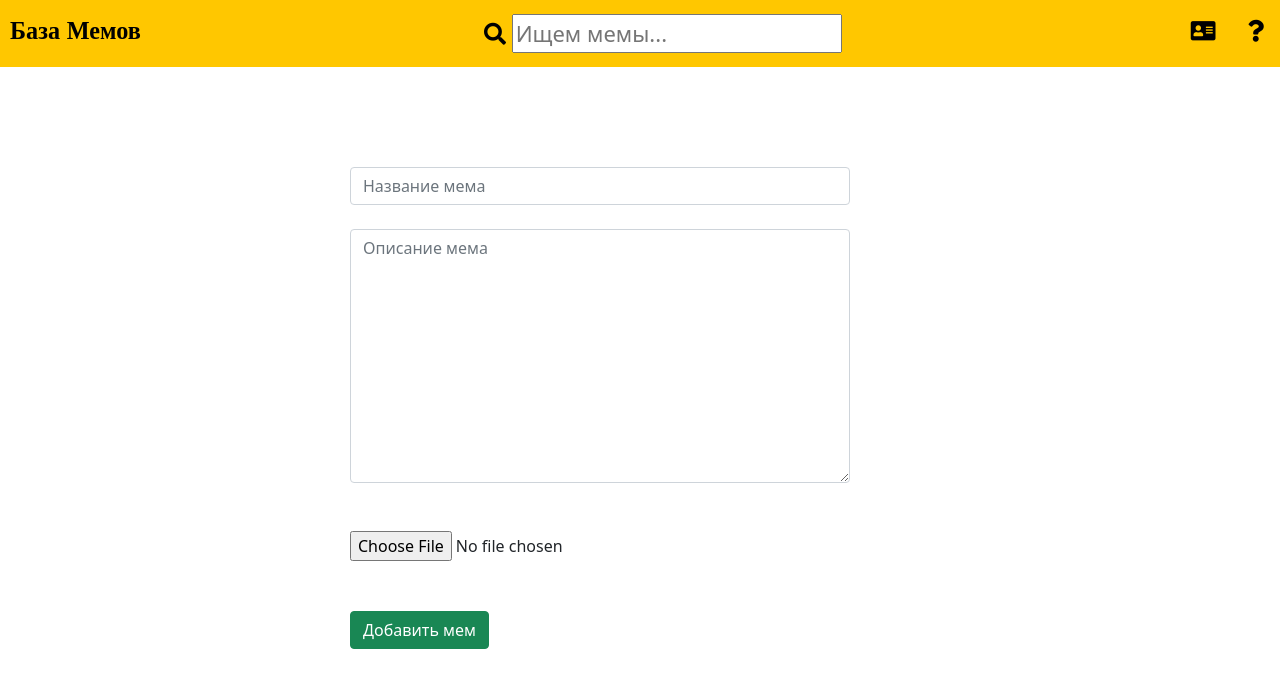
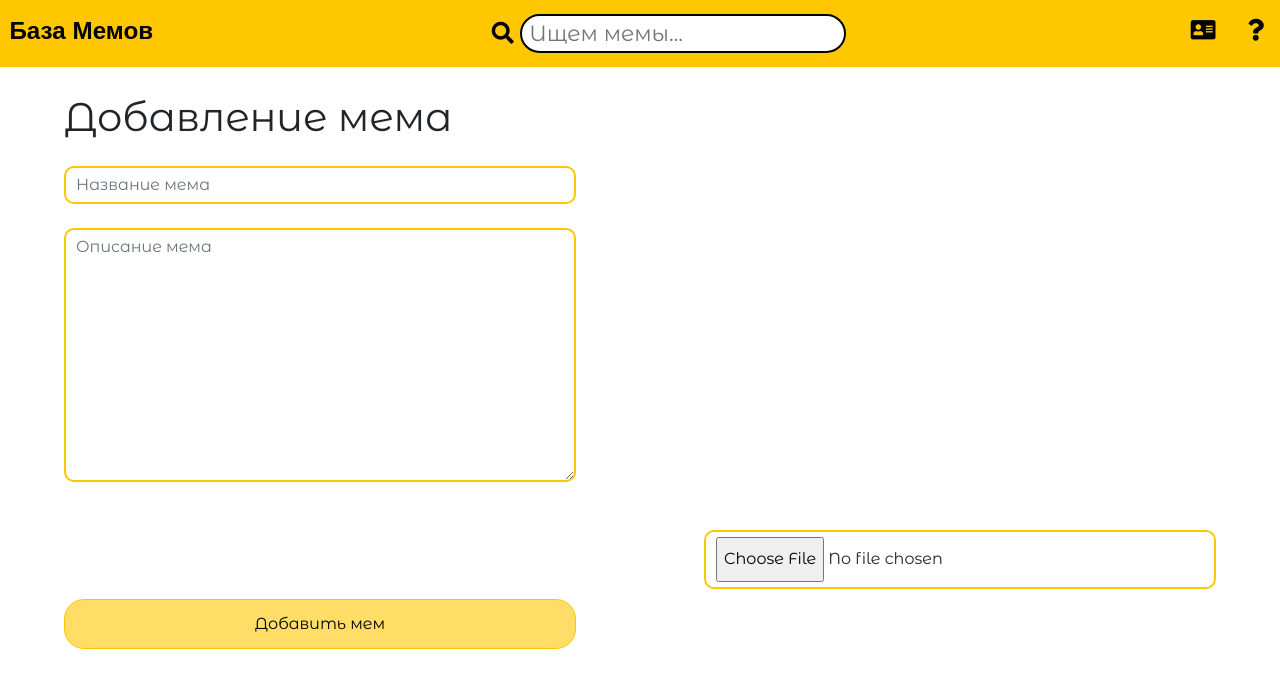
Before and after one commit to tima0303/meme_base, a Django app: page /meme/create/ in a window 1280 px wide. Shown: the top 688 px of the page. Run offline with Django 4.2, Linux system fonts and the light colour scheme; parts of the project's set-up code (start-up, migrations or seed data) failed here and were passed over; some libraries are stand-ins or nearby versions.

Commit message:
Внесены изменения на страницу добавления мема

```diff
--- a/memeBase/meme/templates/meme/create.html
+++ b/memeBase/meme/templates/meme/create.html
@@ -4,19 +4,22 @@
 
 {% block content %}
 <div class="create">
+    <style>
+        .create h1 {
+            text-align: left;
+            margin: 2% 2% 2% 5%;
+        }
+    </style>
+    <h1>Добавление мема</h1>
     <form method="post" enctype="multipart/form-data">
         {% csrf_token %}
-
         {{ form.title }}<br>
         {{ form.content }}<br>
         {{ form.tags }}<br>
         {{ form.photo }}<br>
-
+        <button type="submit">Добавить мем</button>
         <span>{{ error }}</span>
-
-        <button class="btn btn-success" type="submit">Добавить мем</button>
     </form>
-
 </div>
 
 {% endblock %}
--- a/memeBase/memeSite/static/memeBase/css/styles.css
+++ b/memeBase/memeSite/static/memeBase/css/styles.css
@@ -76,13 +76,49 @@ main .profile {
 
 /* Стили для страницы добавления мемов */
 main .create form {
-    margin-left: 350px;
-    width: 500px;
-    margin-top: 100px;
+    margin-left: 5%;
+    width: 40%;
+    margin-top: 1%;
+    text-align: left;
+}
+
+main .create form input[type = file]{
+    border: 2px solid #ffc700;
+    padding: 5px 10px 5px 10px;
+    border-radius:10px;
+    line-height: 2.4;
+    text-align: center;
+    font-size : 100%;
+    width: 100%;
+    box-sizing: border-box;
+    margin-left: 125%;
+}
+
+main .create form input[type=text] {
+    width: 100%;
+    box-sizing: border-box;
+    border: 2px solid #ffc700;
+    padding: 5px 10px 5px 10px;
+    border-radius:10px;
+}
+
+main .create form textarea{
+    width: 100%;
+    box-sizing: border-box;
+    border: 2px solid #ffc700;
+    padding: 5px 10px 5px 10px;
+    border-radius:10px;
 }
 
 main .create button {
-    margin-top: 50px;
+    border: 1px solid #ffc700;
+    padding: 5px 10px 5px 10px;
+    border-radius:20px;
+    line-height: 2.4;
+    background: rgba(255, 199, 0, 0.6);
+    text-align: center;
+    width: 100%;
+    margin-top: 2%;
 }
 
 /* Стили для отдельной страницы мема */
@@ -113,8 +149,6 @@ main .tags {
     padding: 10px;
 }
 
-
-
 main .favorite_meme {
     float: left;
     width: 70%;
--- a/memeBase/memeSite/templates/memeSite/base.html
+++ b/memeBase/memeSite/templates/memeSite/base.html
@@ -14,18 +14,27 @@
     <link rel="stylesheet" href="https://cdn.jsdelivr.net/npm/bootstrap@5.1.3/dist/css/bootstrap.min.css">
     <link rel="stylesheet" href="{% static 'memeBase/css/styles.css' %}">
     <link rel="stylesheet" href="https://use.fontawesome.com/releases/v5.8.2/css/all.css">
-    <link href="https://fonts.googleapis.com/css?family=Arimo&subset=latin,cyrillic" rel="stylesheet" type="text/css">
-
+    <link href="https://fonts.googleapis.com/css?family=Montserrat Alternates" rel="stylesheet" type="text/css">
 
 </head>
 <body>
-
+<style>
+    body {
+        font-family: "Montserrat Alternates", serif;
+    }
+</style>
 <div class="topnav">
+    <style>
+    .topnav a {
+        font-family: "Montserrat Alternates", serif;
+    }
+</style>
     <a class="active" href="{% url 'home' %}">База Мемов</a>
     <a href="{% url 'guide' %}"><i class="fas fa-question"></i></a>
     <a href="{% url 'authorization' %}"><i class="fas fa-address-card"></i></a>
         <form action="{% url 'search_results' %}" method="get">
-        <i class="fas fa-search"></i>     <input name="q" type="text" placeholder="Ищем мемы...">
+            <i class="fas fa-search"></i> <input name="q" style="border-radius: 20px; border: 2px solid #000000;
+        text-align:left" type="text" placeholder=" Ищем мемы...">
     </form>
 </div>
 
--- a/memeBase/memeSite/templates/memeSite/search_results.html
+++ b/memeBase/memeSite/templates/memeSite/search_results.html
@@ -3,7 +3,7 @@
 {% block title %}{{ title }}{% endblock %}
 
 {% block content %}
-<div class="features">
+<div class="favorite_meme">
     {% if meme %}
     {% for el in meme %}
     <a href="{% url 'meme-detail' el.id %}"><img style="float: none; margin: 10px; width: 300px; height: 300px; object-fit: cover;" src="{{ el.photo.url }}"
--- a/memeBase/memeSite/templates/memeSite/search_tag_results.html
+++ b/memeBase/memeSite/templates/memeSite/search_tag_results.html
@@ -3,7 +3,7 @@
 {% block title %}{{ title }}{% endblock %}
 
 {% block content %}
-<div class="features">
+<div class="favorite_meme">
     {% if meme %}
     {% for el in meme %}
     <a href="{% url 'meme-detail' el.id %}"><img style="float: none; margin: 10px; width: 300px; height: 300px; object-fit: cover;" src="{{ el.photo.url }}"
--- a/memeBase/memeSite/templates/registration/login.html
+++ b/memeBase/memeSite/templates/registration/login.html
@@ -73,7 +73,6 @@
       color: #000000;
       letter-spacing: 0.5px;
       outline: none;
-      border: none;
     }
 
     form h3 {
```
Also changed, not shown: memeBase/meme/templates/meme/manage.html (+15 -2 lines), memeBase/memeSite/templates/signup.html (+1 -14 lines), memeBase/db.sqlite3.
